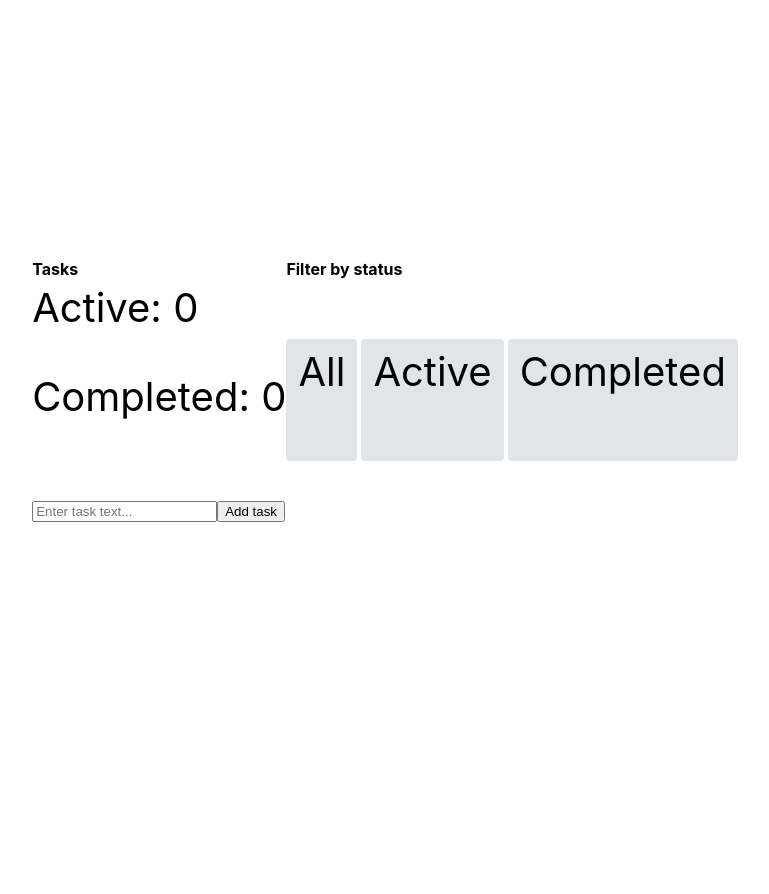
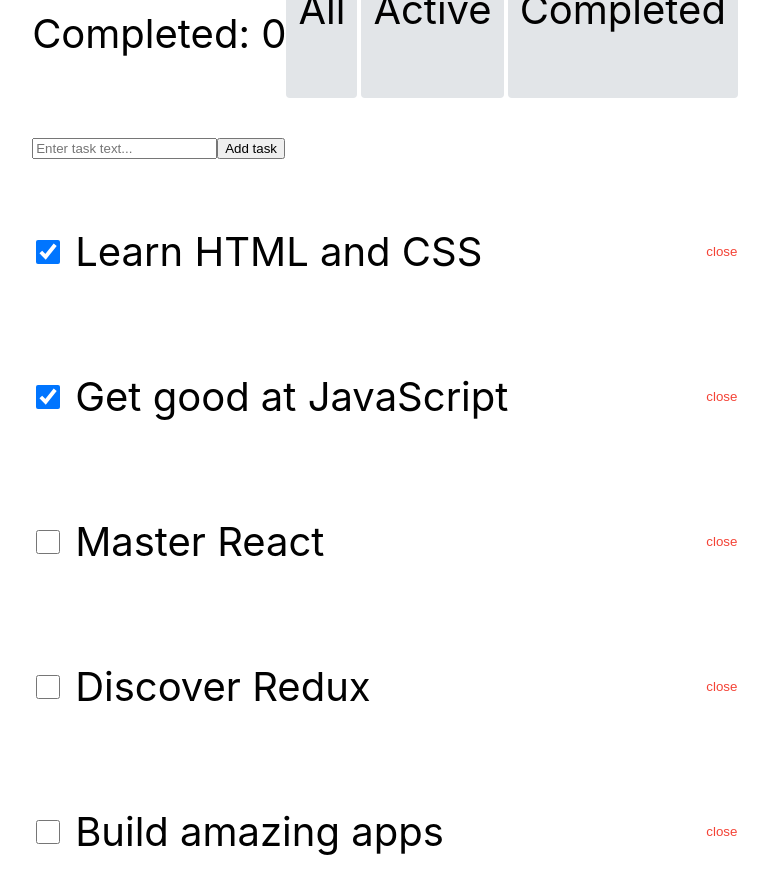
Before and after one commit to PokoenkoS/Tasks, a React (Create React App) app: page / in a window 1280 px wide. Shown: the top 894 px of the page, without its empty margins (255-1024 px from the left). Before the commit the page ends 800 px from the top, so only its background shows below. Built offline with nearby package versions, Linux system fonts and the light colour scheme.

Commit message:
add tasks

```diff
--- a/src/components/Task/Task.js
+++ b/src/components/Task/Task.js
@@ -1,15 +1,25 @@
+import { useDispatch } from "react-redux"
 import css from "./Task.module.css"
+import { deleteTask, toggleCompleted } from "redux/actions";
 
 export const Task =({task})=>{
+    const dispatch = useDispatch();
+
+    const handleDelete = () => dispatch(deleteTask(task.id));
+    const handleToggle =()=> dispatch(toggleCompleted(task.id))
+
+
+
 return(
     <div className={css.wrapper}>
         <input
         className={css.checkbox}
         type="checkbox"
         checked={task.completed}
+        onClick={handleToggle}
         />
         <p className={css.text}>{task.text}</p>
-        <button className={css.btn}> close</button>
+        <button className={css.btn} onClick={handleDelete}> close</button>
     </div>
 )
 }
--- a/src/components/TaskList/TaskList.js
+++ b/src/components/TaskList/TaskList.js
@@ -1,10 +1,27 @@
 import { Task } from "components/Task/Task";
 import css from "./TaskList.module.css";
+import { useSelector } from "react-redux";
+import { getStatusFilter, getTasks } from "redux/selectors";
+import { statusFilters } from "../../redux/constants";
+
+const getVisibleTasks = (tasks, statusFilter) => {
+    switch (statusFilter) {
+    case statusFilters.active:
+      return tasks.filter(task => !task.completed);
+    case statusFilters.completed:
+      return tasks.filter(task => task.completed);
+    default:
+      return tasks;
+}
+};
 
 export const TaskList =()=> {
+    const tasks = useSelector(getTasks);
+    const statusFilter = useSelector(getStatusFilter);
+    const visibleTasks = getVisibleTasks(tasks, statusFilter)
 return(
     <ul className={css.list}>
-        {[].map(task=>(
+        {visibleTasks.map(task=>(
             <li className={css.listlistItem} key={task.id}>
                 <Task task={task}/>
             </li>
```
